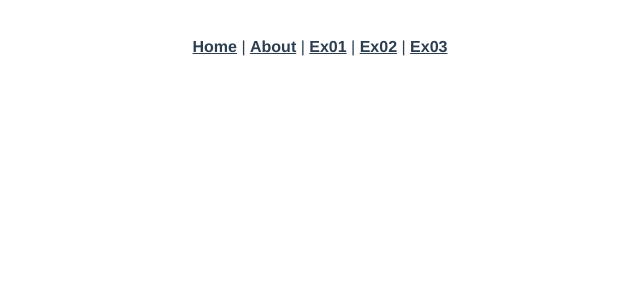
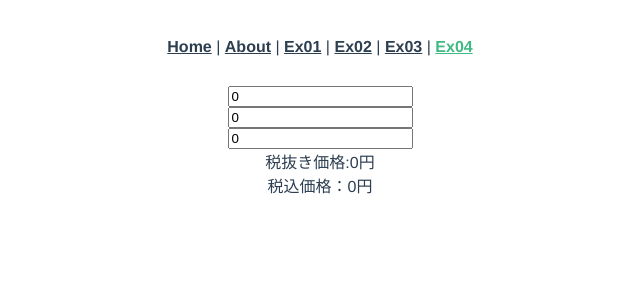
Before and after one commit to kouki-matsuura/ex-vue-beginner, a Vue app: page /ex04 in a window 1280 px wide. Shown: the top 300 px of the page, without its empty margins (320-960 px from the left). Built offline with nearby package versions, Linux system fonts and the light colour scheme.

Commit message:
Ex04の実装

```diff
--- a/src/App.vue
+++ b/src/App.vue
@@ -5,7 +5,8 @@
       <router-link to="/about">About</router-link> |
       <router-link to="/ex01">Ex01</router-link> |
       <router-link to="/ex02">Ex02</router-link> |
-      <router-link to="/ex03">Ex03</router-link>
+      <router-link to="/ex03">Ex03</router-link> |
+      <router-link to="/ex04">Ex04</router-link>
     </nav>
     <router-view />
   </div>
--- a/src/router/index.ts
+++ b/src/router/index.ts
@@ -32,6 +32,10 @@
     path: "/ex03",
     component: () => import("../views/Ex03.vue"),
   },
+  {
+    path: "/ex04",
+    component: () => import("../views/Ex04.vue"),
+  },
 ];
 
 const router = new VueRouter({
--- /dev/null
+++ b/src/views/Ex04.vue
@@ -0,0 +1,30 @@
+<template>
+  <div>
+    <input type="text" v-model.number="num1" /><br />
+    <input type="text" v-model.number="num2" /><br />
+    <input type="text" v-model.number="num3" /><br />
+    税抜き価格:{{ price.toLocaleString() }}円
+    <br />
+    税込価格：{{ priceWithTax.toLocaleString() }}円
+  </div>
+</template>
+
+<script lang="ts">
+import { Component, Vue } from "vue-property-decorator";
+@Component
+export default class Ex04Component extends Vue {
+  private num1 = 0;
+  private num2 = 0;
+  private num3 = 0;
+
+  get price() {
+    return this.num1 + this.num2 + this.num3;
+  }
+
+  get priceWithTax() {
+    return Math.floor(this.price * 1.1);
+  }
+}
+</script>
+
+<style scoped></style>
```
